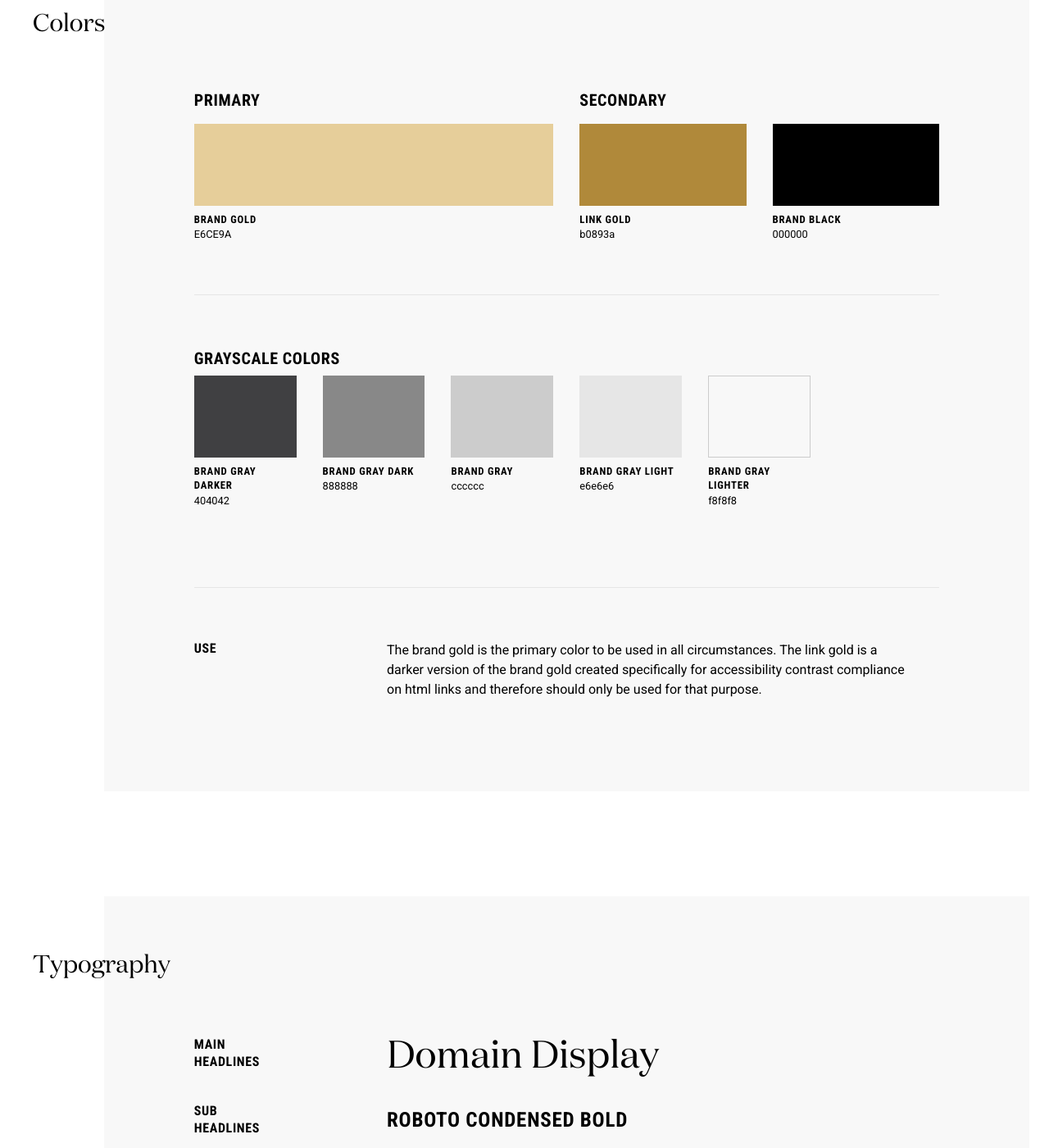
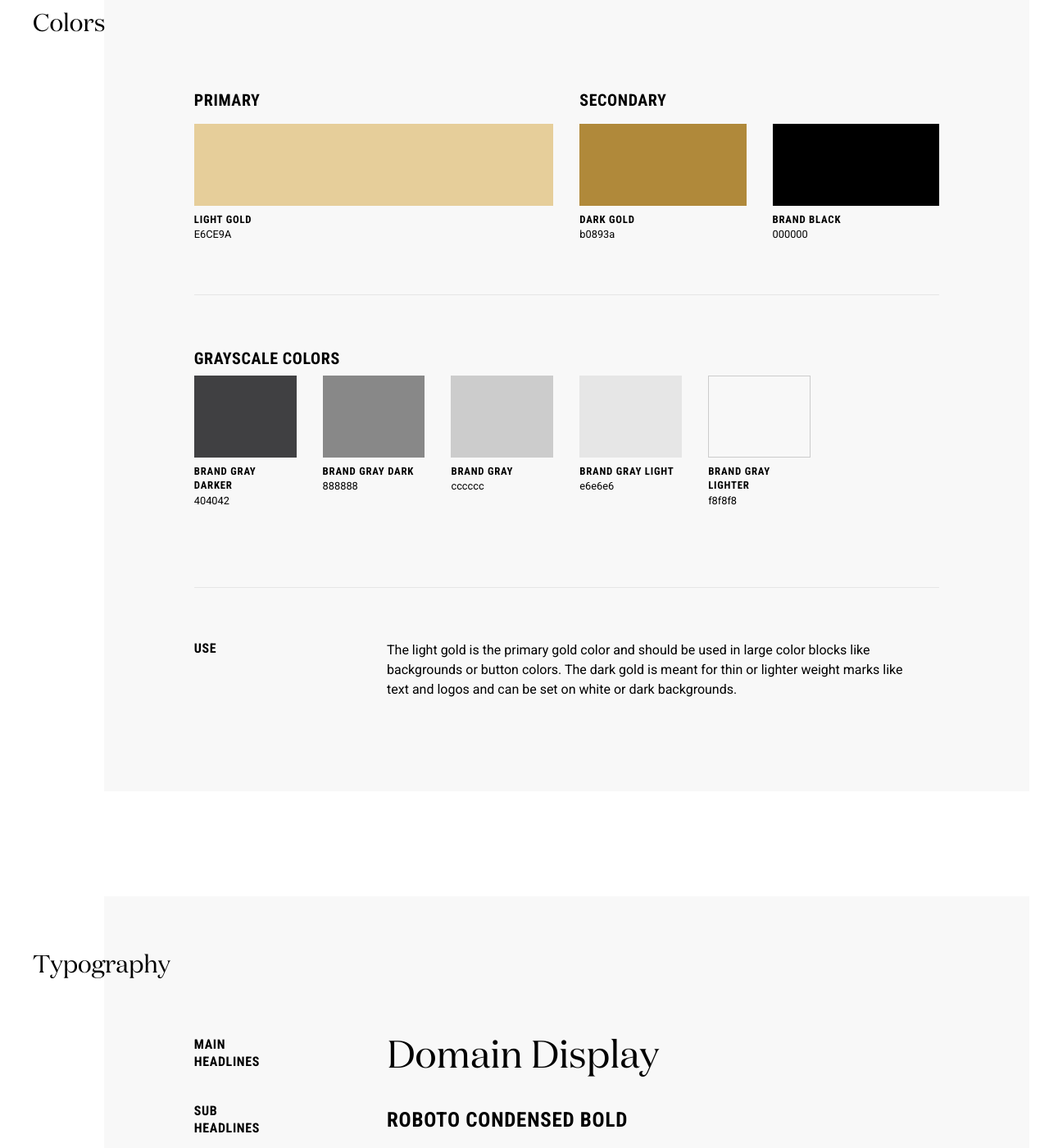
Before and after one commit to generationtux/styleguide, a Jekyll site: the page built from brand-guidelines.html, in a window 1280 px wide and 1400 px high, scrolled down 3532 px. Shown: the whole window at 82% size. Built offline with Jekyll 4.4.1, drawn with Linux system fonts in a browser that asks for light colours.

Commit message:
updates color usage

```diff
--- a/_brand-guides/04-colors.html
+++ b/_brand-guides/04-colors.html
@@ -7,7 +7,7 @@ title: Colors
   <div class="col-sm-6 copy-to-clipboard">
 		<h3 class="pusher-xs-btm-md">Primary</h3>
     <div class="bg-brand-gold color-swatch"></div>
-    <h4 class="h5 pusher-xs-top-sm">Brand Gold</h4>
+    <h4 class="h5 pusher-xs-top-sm">Light Gold</h4>
     <div class="clipboard-content clipboard-init small" title="click to copy to clipboard">E6CE9A</div>
   </div>
   <div class="col-sm-6">
@@ -15,7 +15,7 @@ title: Colors
     <div class="row">
       <div class="col-sm-6 copy-to-clipboard">
         <div class="bg-brand-gold-dark color-swatch"></div>
-        <h4 class="h5 pusher-xs-top-sm">Link Gold</h4>
+        <h4 class="h5 pusher-xs-top-sm">Dark Gold</h4>
         <div class="clipboard-content clipboard-init small" title="click to copy to clipboard">b0893a</div>
       </div>
       <div class="col-sm-6 copy-to-clipboard">
@@ -70,7 +70,7 @@ title: Colors
   </div>
   <div class="col-sm-9">
     <p class="readable-line">
-      The brand gold is the primary color to be used in all circumstances. The link gold is a darker version of the brand gold created specifically for accessibility contrast compliance on html links and therefore should only be used for that purpose.
+      The light gold is the primary gold color and should be used in large color blocks like backgrounds or button colors. The dark gold is meant for thin or lighter weight marks like text and logos and can be set on white or dark backgrounds.
     </p>
   </div>
 </div><!-- /row -->
```
